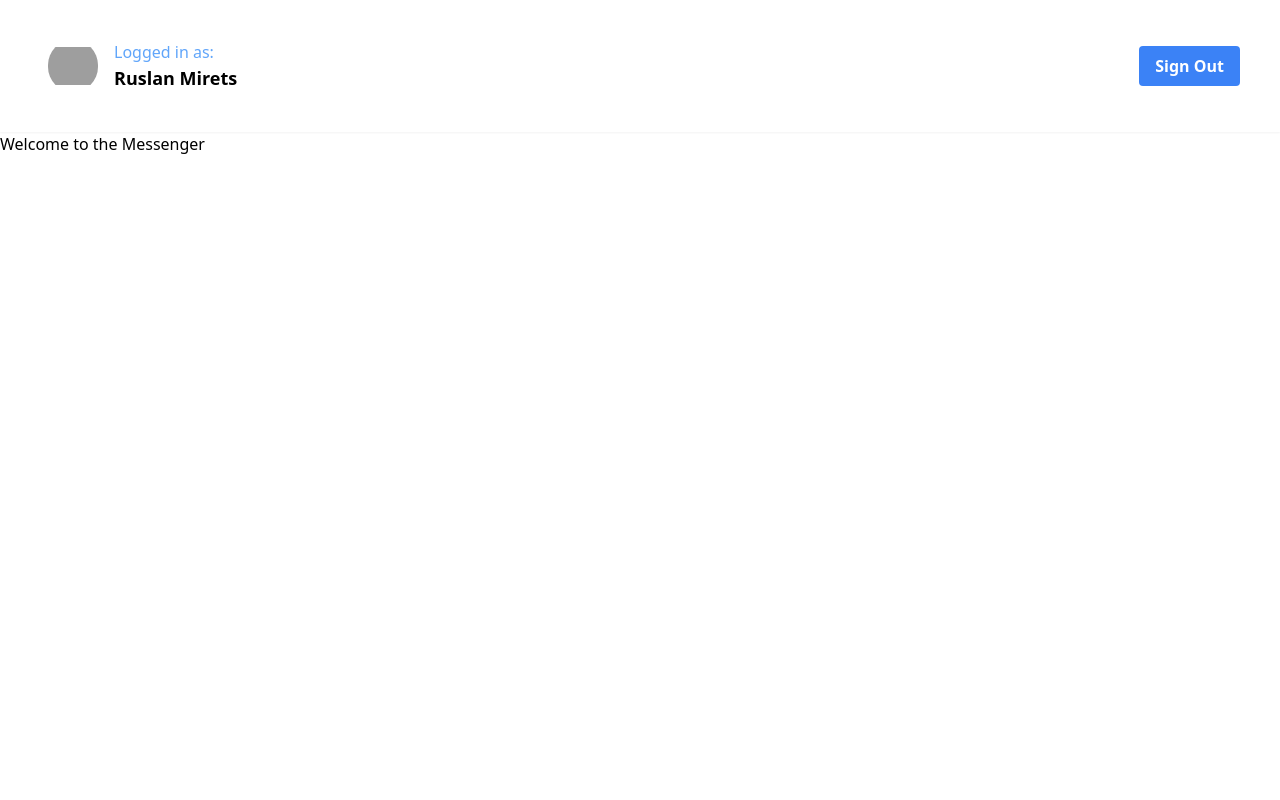
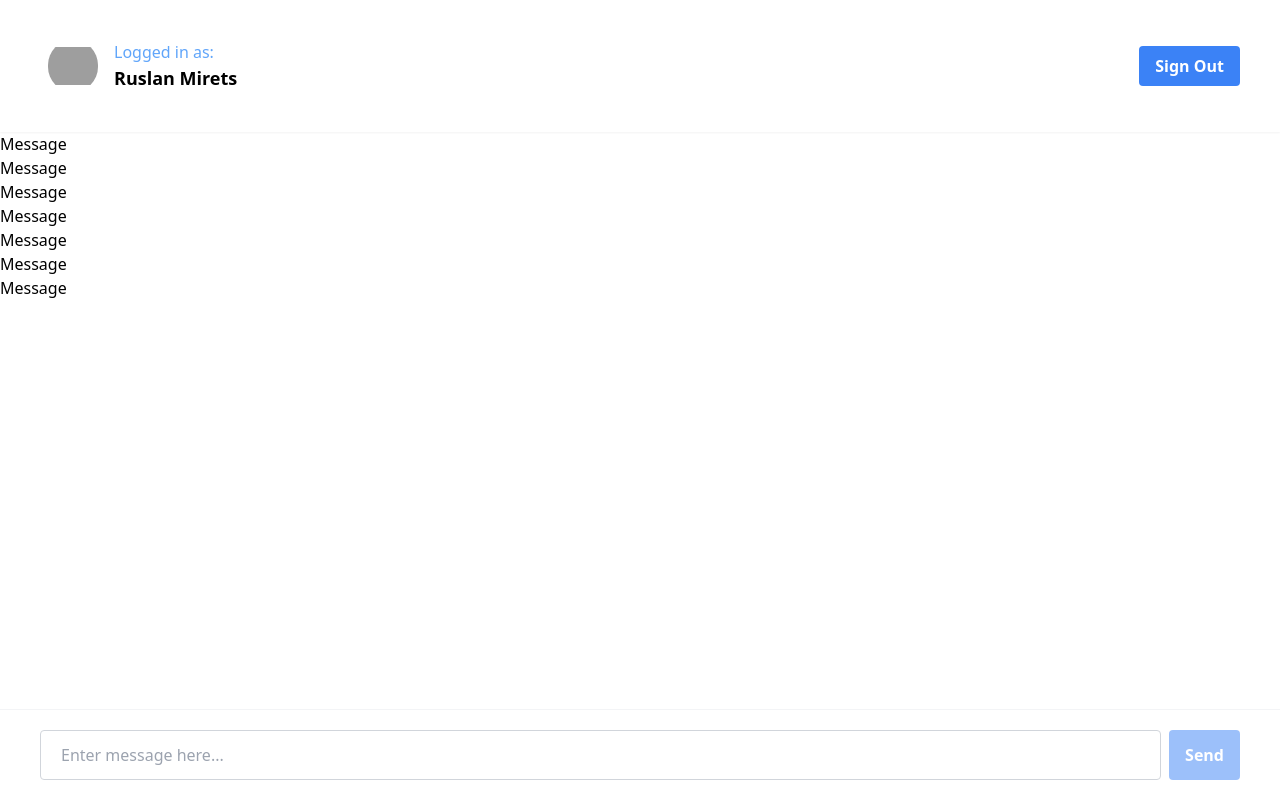
Before and after one commit to RuslanMirets/upstash-meta-messenger, a Next.js app: page / in a window 1280 px wide. Built offline with nearby package versions, Linux system fonts and the light colour scheme; grey boxes are pictures that could not be loaded.

Commit message:
Building the Chat Input Component (1/4)

```diff
--- /dev/null
+++ b/app/ChatInput.tsx
@@ -0,0 +1,41 @@
+'use client';
+
+import { FormEvent, useState } from 'react';
+
+function ChatInput() {
+	const [input, setInput] = useState('');
+
+	const addMessage = (e: FormEvent<HTMLFormElement>) => {
+		e.preventDefault();
+
+		if (!input) return;
+
+		const messageToSend = input;
+
+		setInput('');
+	};
+
+	return (
+		<form
+			className='fixed bottom-0 z-50 w-full flex px-10 py-5 space-x-2 border-t border-gray-100'
+			onSubmit={addMessage}
+		>
+			<input
+				className='flex-1 rounded border border-gray-300 focus:outline-none focus:ring-2 focus:ring-blue-600 focus:border-transparent px-5 py-3 disabled:opacity-50 disabled:cursor-not-allowed'
+				type='text'
+				value={input}
+				onChange={(e) => setInput(e.target.value)}
+				placeholder='Enter message here...'
+			/>
+			<button
+				className='bg-blue-500 hover:bg-blue-700 text-white font-bold py-2 px-4 rounded disabled:opacity-50 disabled:cursor-not-allowed'
+				type='submit'
+				disabled={!input}
+			>
+				Send
+			</button>
+		</form>
+	);
+}
+
+export default ChatInput;
--- /dev/null
+++ b/app/MessageList.tsx
@@ -0,0 +1,15 @@
+function MessageList() {
+	return (
+		<div>
+			<p>Message</p>
+			<p>Message</p>
+			<p>Message</p>
+			<p>Message</p>
+			<p>Message</p>
+			<p>Message</p>
+			<p>Message</p>
+		</div>
+	);
+}
+
+export default MessageList;
--- a/app/page.tsx
+++ b/app/page.tsx
@@ -1,10 +1,13 @@
 import React from 'react';
+import ChatInput from './ChatInput';
+import MessageList from './MessageList';
 
 function HomePage() {
 	return (
-		<div>
-			<h1>Welcome to the Messenger</h1>
-		</div>
+		<main>
+			<MessageList />
+			<ChatInput />
+		</main>
 	);
 }
 
```
